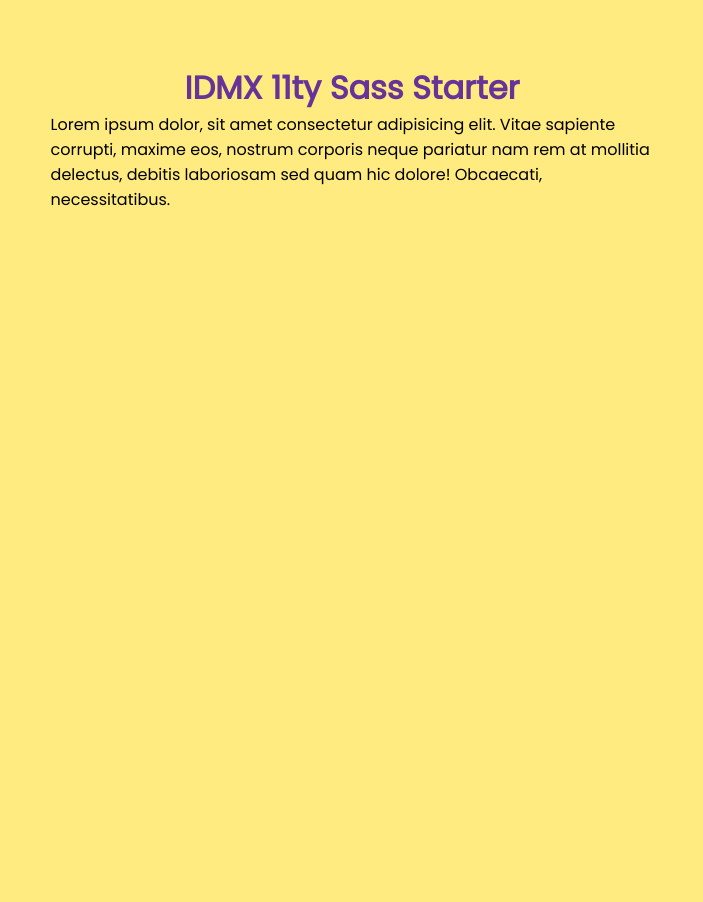
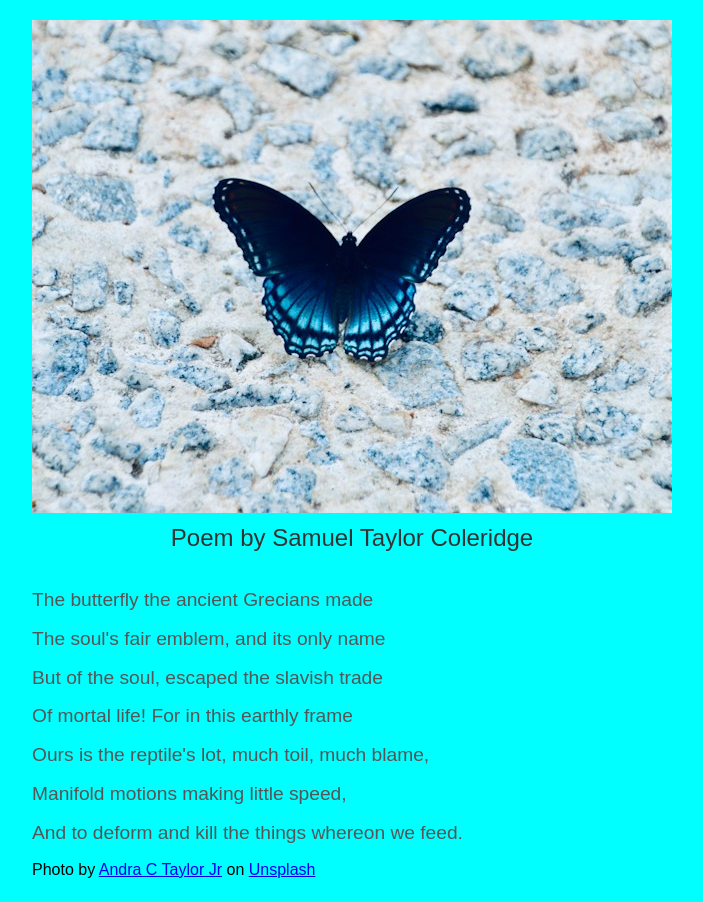
Before and after one commit to RVCC-IDMX/poem-site-KeemoTherapy, an Eleventy site: page src/index.html in a window 1280 px wide. Shown: the whole page, without its empty margins (288-991 px from the left). Before the commit the page ends 800 px from the top, so only its background shows below. Built offline with nearby package versions, Linux system fonts and the light colour scheme; Eleventy itself is replaced by a stand-in of ours; files that its build step writes are made by us from their sources; a web font is replaced by a local one.

Commit message:
Poem Page Added

```diff
--- a/src/index.html
+++ b/src/index.html
@@ -1,18 +1,43 @@
 <!DOCTYPE html>
 <html lang="en">
+
 <head>
   <meta charset="UTF-8">
   <meta name="viewport" content="width=device-width, initial-scale=1.0">
   <meta name="description" content="A modern CSS page">
   <meta name="generator" content="Eleventy v1.2" />
-    <title>IDMX 11ty Sass Starter</title>
+  <title>IDMX KeemoTherapy</title>
   <link rel="shortcut icon" href="images/favicon.png" type="image/png">
-    <link rel="icon" type="image/svg+xml" href="images/favicon.svg" />
+  <link rel="preconnect" href="https://fonts.googleapis.com">
+  <link rel="preconnect" href="https://fonts.gstatic.com" crossorigin>
+  <link href="https://fonts.googleapis.com/css2?family=Protest+Riot&display=swap" rel="stylesheet">
   <link rel="stylesheet" href="css/main.css">
 </head>
+
 <body>
-  <h1>IDMX 11ty Sass Starter</h1>
-  <p>Lorem ipsum dolor, sit amet consectetur adipisicing elit. Vitae sapiente corrupti, maxime eos, nostrum corporis neque pariatur nam rem at mollitia delectus, debitis laboriosam sed quam hic dolore! Obcaecati, necessitatibus.</p>
+  <header>
+    <img src="images/butterfly.png" alt="Butterfly of the Soul">
+    <h1>Poem by Samuel Taylor Coleridge</h1>
+  </header>
+
+  <main>
+    <p>The butterfly the ancient Grecians made</p>
+    <p>The soul's fair emblem, and its only name</p>
+    <p>But of the soul, escaped the slavish trade</p>
+    <p>Of mortal life! For in this earthly frame</p>
+    <p>Ours is the reptile's lot, much toil, much blame,</p>
+    <p>Manifold motions making little speed,</p>
+    <p>And to deform and kill the things whereon we feed.</p>
+  </main>
+
+  <footer>Photo by <a
+      href="https://unsplash.com/@taylormadeglobal?utm_content=creditCopyText&utm_medium=referral&utm_source=unsplash">Andra
+      C Taylor Jr</a> on <a
+      href="https://unsplash.com/photos/black-and-white-butterfly-on-gray-and-white-stone-IC8zpKz6qF0?utm_content=creditCopyText&utm_medium=referral&utm_source=unsplash">Unsplash</a>
+  </footer>
+
+  <script src="js/app.js"></script>
   <script src="js/index.js"></script>
 </body>
+
 </html>
--- a/src/sass/base/_reset.scss
+++ b/src/sass/base/_reset.scss
@@ -1,5 +1,52 @@
-* {
-  margin: 0;
-  padding: 0;
-  box-sizing: border-box;
+body,
+h1,
+h2,
+h3,
+h4,
+p,
+figure,
+blockquote,
+dl,
+dd,
+ul[role='list'],
+ol[role='list'],
+a:not([class]),
+input,
+button,
+textarea,
+select {
+    margin: 0;
+    padding: 0;
+    box-sizing: border-box;
+    font: inherit;
+    list-style: none;
+    text-decoration-skip-ink: auto;
 }
+
+/* Set core root defaults */
+html:focus-within {
+    scroll-behavior: smooth;
+}
+
+/* Set core body defaults */
+body {
+    min-height: 100vh;
+    text-rendering: optimizeSpeed;
+    line-height: 1.5;
+}
+
+/* Remove all animations, transitions and smooth scroll for reduced motion preference */
+@media (prefers-reduced-motion: reduce) {
+    html:focus-within {
+        scroll-behavior: auto;
+    }
+
+    *,
+    *::before,
+    *::after {
+        animation-duration: 0.01ms !important;
+        animation-iteration-count: 1 !important;
+        transition-duration: 0.01ms !important;
+        scroll-behavior: auto !important;
+    }
+}
--- a/src/sass/pages/_home.scss
+++ b/src/sass/pages/_home.scss
@@ -1,16 +1,46 @@
-/* home */
-@use "../abstracts/variables" as var;
-@use "../base/typography" as type;
-
 body {
-  font-family: type.$font;
-  background-color: var.$bg-very-light;
-  width: min(100% - 2rem, 60ch);
+  font-family: 'Protest Riot', 'Arial', sans-serif;
+  text-align: left;
+  background-color: aqua;
+  margin: 0;
   margin-inline: auto;
-  margin-block: 4rem;
+  padding: 20px;
+  display: grid;
+  justify-content: center;
 }
 
 h1 {
-  color: var.$primary-color;
+  color: #333;
+  font-size: 2em;
+  margin-bottom: 20px;
   text-align: center;
 }
+
+p {
+  color: #555;
+  font-size: 1.2em;
+  margin: 10px 0;
+}
+
+img.unsplash {
+  position: absolute;
+  top: 1;
+  right: 1;
+  max-width: 10px;
+  height: 10px;
+}
+
+@media only screen and (min-width: 320px) {
+  h1 {
+      font-size: 1.5em;
+  }
+
+  h6 {
+      font-size: 1em;
+  }
+
+  img.unsplash {
+      max-width: 100%;
+      height: auto;
+  }
+}
```
Also changed, not shown: src/images/butterfly.png (added), src/images/favicon.png, src/images/favicon.svg (deleted). Lines whose indentation alone changed are shown as unchanged.
